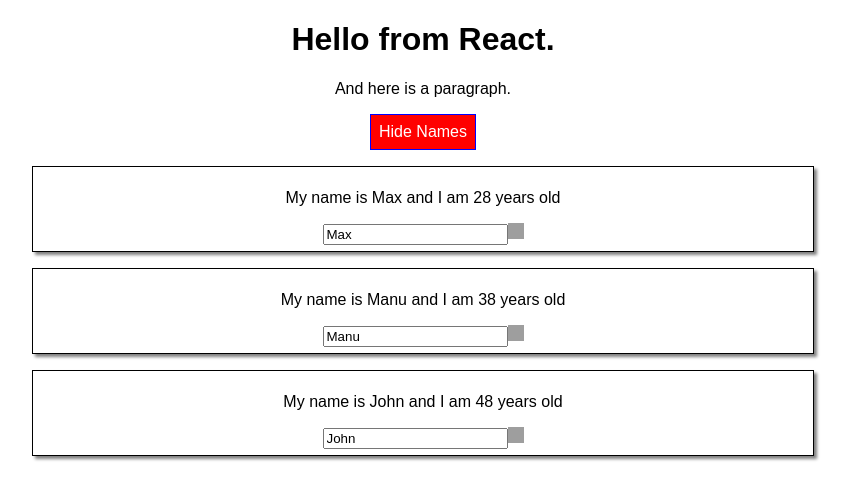
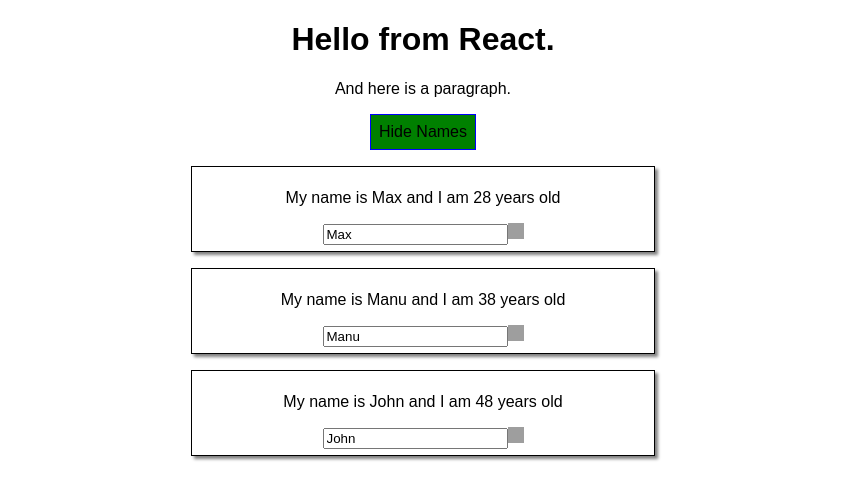
Before and after one commit to NetCoder99/react002, a React (Create React App) app: page / in a window 1280 px wide. Both pictures are taken after a click on the button "Show Names". Shown: the top 500 px of the page, without its empty margins (217-1067 px from the left). Built offline with nearby package versions, Linux system fonts and the light colour scheme; grey boxes are pictures that could not be loaded.

Commit message:
Module 73

```diff
--- a/package.json
+++ b/package.json
@@ -8,11 +8,11 @@
     "react": "^16.12.0",
     "react-dom": "^16.12.0",
     "react-scripts": "1.1.5",
-    "set-default-browser": "^1.0.1"
+    "set-default-browser": "^1.0.1",
+    "styled-components": "^4.4.1"
   },
   "scripts": {
     "start": "react-scripts start",
-    "BROWSER": "chrome",
     "build": "react-scripts build",
     "test": "react-scripts test --env=jsdom",
     "eject": "react-scripts eject"
--- a/src/App.css
+++ b/src/App.css
@@ -32,11 +32,15 @@
 }
 
 .btnStyle {
-  background-color: white ;
+  background-color: green ;
   font: inherit;
   border: 1px solid blue;
   padding: 8px;
   cursor: pointer
+}
+
+.btnStyle:hover{
+  background-color: lightgreen;
 }
 
 .red {
--- a/src/App.js
+++ b/src/App.js
@@ -1,11 +1,22 @@
 import React, { Component } from 'react';
 
 import './App.css';
-import Radium from 'radium';
-
 import './Person/person.css';
 
 import Person2  from './Person/person2.js';
+
+// const StyledButton = styled.button`
+//       background-color: green;
+//       color: red;
+//       font: inherit;
+//       border: 1px solid blue;
+//       padding: 8px;
+//       cursor: pointer;
+//       &:hover {
+//         background-color: lightgreen;
+//         color: black;
+//       }
+// `;
 
 class App extends Component {
   state = {
@@ -28,15 +39,11 @@
     const personIndex = this.state.persons.findIndex(p => {
       return p.id === id;
     })
-
     const person = {...this.state.persons[personIndex]};
     person.name = event.target.value;
-
     const persons = [...this.state.persons];
     persons[personIndex] = person;
-
     this.setState( {  persons: persons })
-
   }
 
   togglePersonHandler = () => {
@@ -44,22 +51,8 @@
     this.setState( { showPersons: !isVisible })
   }
 
-
   render () {
     const btnText = {text: "Show Names"};
-
-    const style = {
-      backgroundColor: 'green',
-      color: 'white',
-      font: 'inherit',
-      border: '1px solid blue',
-      padding: '8px',
-      cursor: 'pointer',
-      ':hover': {
-        backgroundColor: 'lightgreen',
-        color: 'black'
-      }
-    }
 
     let persons = null;
     if (this.state.showPersons)
@@ -83,16 +76,10 @@
         }
        </div>
       );
-      style.backgroundColor = 'red';
-      style[':hover'] = {
-        backgroundColor: 'pink',
-        color: 'black'
-      }
       btnText.text = "Hide Names";
     }
 
     const classes = [];
-    //let classes = ['red', 'bold'].join(' ');
     if (this.state.persons.length <= 2) {
       classes.push('red');
     }
@@ -101,16 +88,14 @@
     }
 
     return (
-    <div className="App">
-      <h1>Hello from React.</h1>
-
-      <p className={classes.join(' ')}>And here is a paragraph.</p>
-
-      <button style={style} onClick={this.togglePersonHandler}>{btnText.text}</button>
-      {persons}
-    </div>
+        <div className="App">
+          <h1>Hello from React.</h1>
+          <p className={classes.join(' ')}>And here is a paragraph.</p>
+          <button className='btnStyle' onClick={this.togglePersonHandler}>{btnText.text}</button>
+          {persons}
+        </div>
     );
   }
 }
 
-export default Radium(App);
+export default App;
--- a/src/Person/person.css
+++ b/src/Person/person.css
@@ -1,4 +1,4 @@
-.Person {
+/* .Person {
   width: 60%;
   margin: 16px auto;
   border: 1px solid black;
@@ -6,3 +6,5 @@
   padding: 6px;
   text-align: center;
 }
+
+ */
--- a/src/Person/person2.js
+++ b/src/Person/person2.js
@@ -1,14 +1,25 @@
 import React from 'react';
+import styled from 'styled-components';
 import Trashcan from '../images/trashcan1.png';
+
+const StyledDiv = styled.div`
+      width: 60%;
+      margin: 16px auto;
+      border: 1px solid black;
+      box-shadow: 3px 3px 3px  gray;
+      padding: 6px;
+      text-align: center;
+      @media (min-width: 500px){ width: 450px;}
+`;
 
 const person2 = (props) => {
   return (
-        <div className="Person">
+    <StyledDiv>
         <p onClick={props.click}>My name is {props.name} and I am {props.age} years old</p>
         <p>{props.children}</p>
         <input type="text" onChange={props.changed} value={props.name}/>
         <img onClick={props.remove} src={Trashcan} width='16px' height='16px' className='trashCan' alt=''></img>
-        </div>
+    </StyledDiv>
   )
 };
 
```
Also changed, not shown: 1 other file (tests, documents, lock files or other folders). Lines whose indentation alone changed are shown as unchanged.
